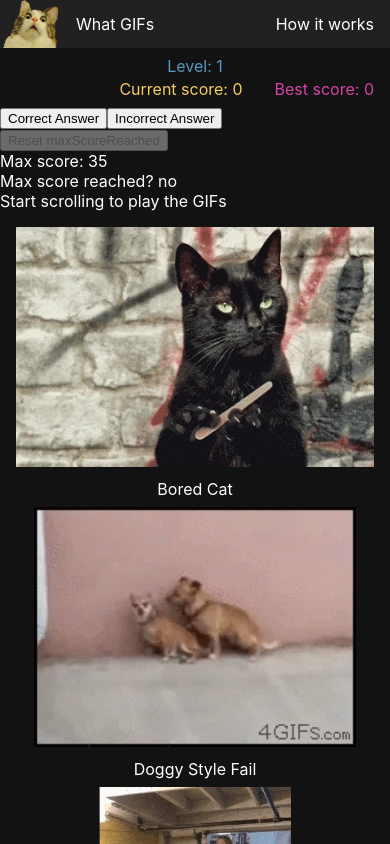
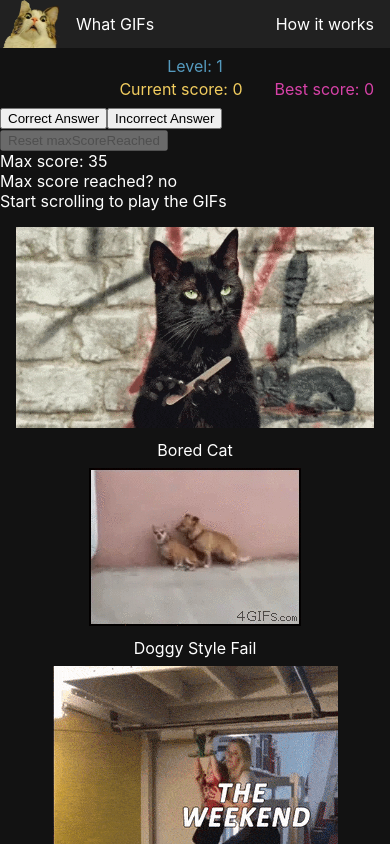
Before and after one commit to mihailthebuilder/what-gifs, a React (Create React App) app: page / in a window 390 px wide. Shown: the top 844 px of the page. Built offline with nearby package versions, Linux system fonts and the light colour scheme.

Commit message:
got gif responsive image

```diff
--- a/src/components/GifContainer/GifContainer.scss
+++ b/src/components/GifContainer/GifContainer.scss
@@ -14,7 +14,12 @@
 }
 
 @media (max-width: $mobile-screen) {
-  .card-wraper {
+  .card-wrapper {
     display: block;
+
+    img {
+      height: auto;
+      width: 100%;
+    }
   }
 }
```
